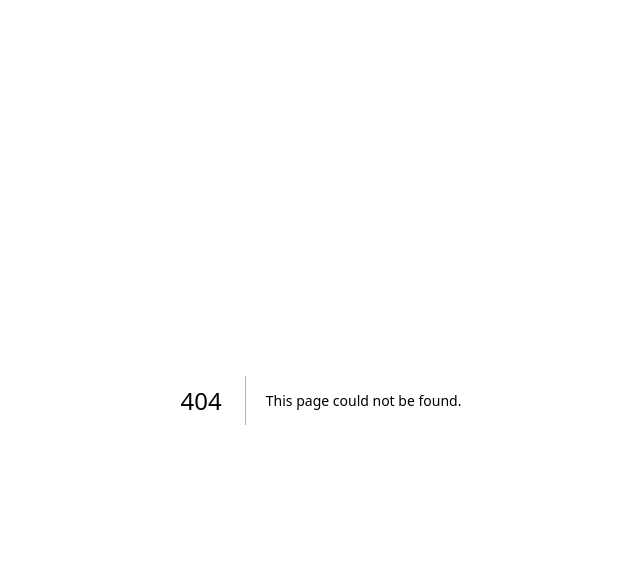
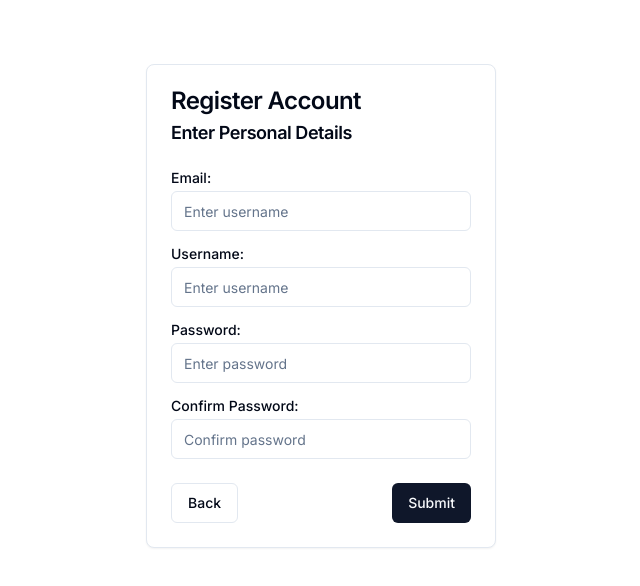
Before and after one commit to CarlosEllerma/FutureExpensesTracker, a Next.js app in the folder login_register/: page /login in a window 1280 px wide. Before the commit this address had no page. Shown: the top 586 px of the page, without its empty margins (319-959 px from the left). Built offline with nearby package versions, Linux system fonts and the light colour scheme.

Commit message:
created login page

```diff
--- /dev/null
+++ b/login_register/src/app/login/page.tsx
@@ -0,0 +1,55 @@
+import { Button } from "@/components/ui/button";
+import { Label } from "@/components/ui/label";
+import { Input } from "@/components/ui/input";
+import {
+  Card,
+  CardContent,
+  CardDescription,
+  CardFooter,
+  CardHeader,
+  CardTitle,
+} from "@/components/ui/card";
+import Link from "next/link";
+
+export default function Login() {
+  return (
+    <main>
+      <div className="flex justify-center pt-16">
+        <Card className="w-[350px]">
+          <CardHeader>
+            <CardTitle>Register Account</CardTitle>
+            <CardTitle className="text-lg"> Enter Personal Details </CardTitle>
+          </CardHeader>
+          <CardContent>
+            <form>
+              <div className="grid w-full items-center gap-4">
+                <div className="flex flex-col space-y-1.5">
+                  <Label htmlFor="name">Email:</Label>
+                  <Input id="Username" placeholder="Enter username" />
+                </div>
+                <div className="flex flex-col space-y-1.5">
+                  <Label htmlFor="name">Username:</Label>
+                  <Input id="Username" placeholder="Enter username" />
+                </div>
+                <div className="flex flex-col space-y-1.5">
+                  <Label htmlFor="name">Password:</Label>
+                  <Input id="name" placeholder="Enter password" />
+                </div>
+                <div className="flex flex-col space-y-1.5">
+                  <Label htmlFor="name">Confirm Password:</Label>
+                  <Input id="password" placeholder="Confirm password" />
+                </div>
+              </div>
+            </form>
+          </CardContent>
+          <CardFooter className="flex justify-between">
+            <Link href="/registration">
+              <Button variant="outline">Back</Button>
+            </Link>
+            <Button>Submit</Button>
+          </CardFooter>
+        </Card>
+      </div>
+    </main>
+  );
+}
--- a/login_register/src/app/registration1/page.tsx
+++ b/login_register/src/app/registration1/page.tsx
@@ -20,7 +20,7 @@ export default function email() {
         <Card className="w-[350px]">
           <CardHeader>
             <CardTitle>Register Account</CardTitle>
-            <CardTitle className="text-lg"> Enter Personal Details </CardTitle>
+            <CardTitle className="text-lg"> Enter Personal Details </CardTitle  >
           </CardHeader>
           <CardContent>
             <form>
```
